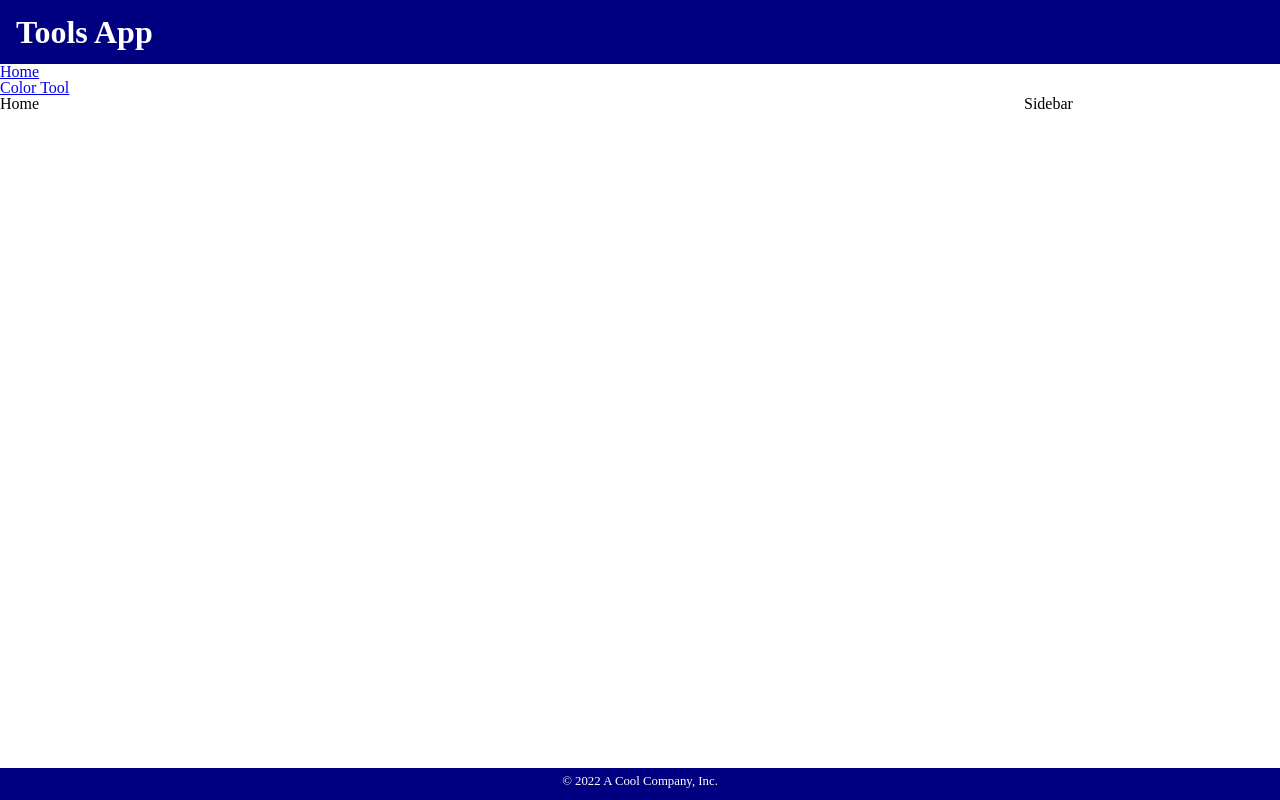
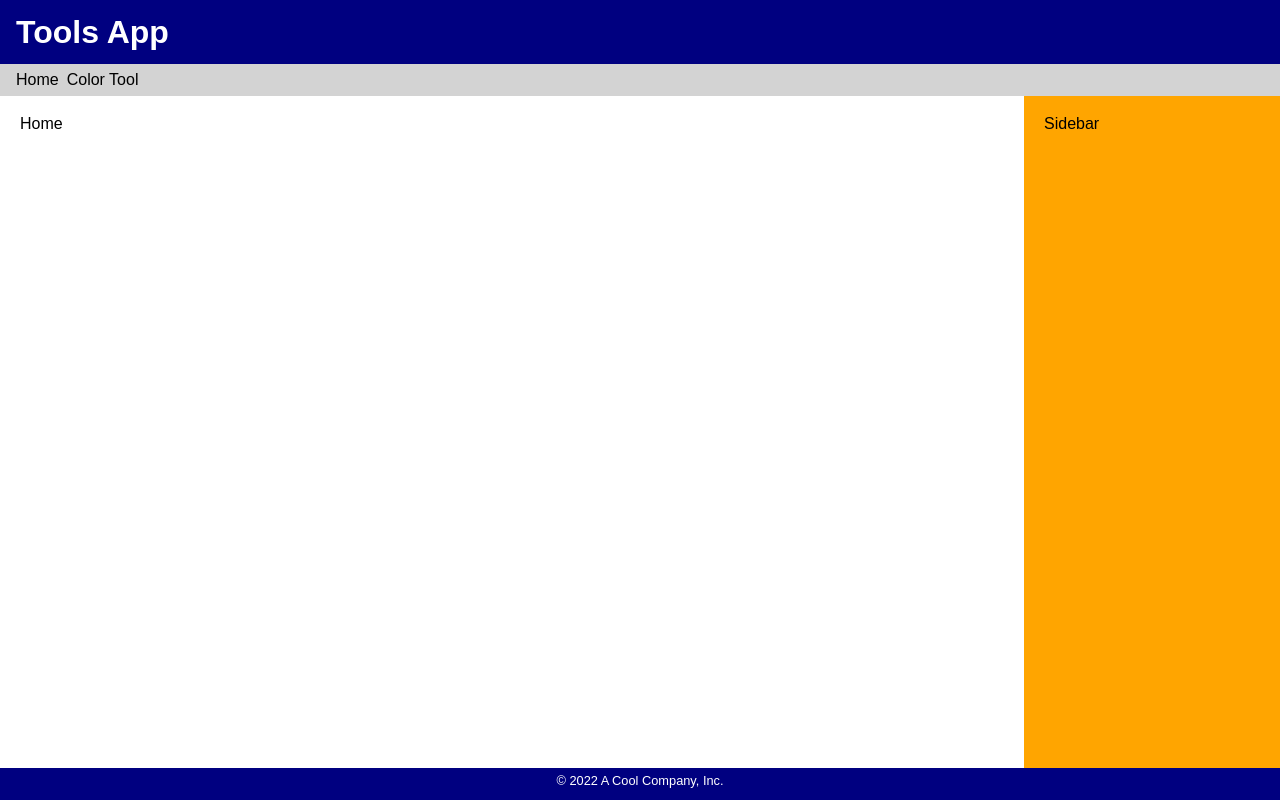
Before and after one commit to t4d-classes/06202022_bootcamp, a JavaScript app in the folder demo-app/: page / in a window 1280 px wide. Built offline with nearby package versions, Linux system fonts and the light colour scheme.

Commit message:
add complete styling demo

```diff
--- a/demo-app/public/index.html
+++ b/demo-app/public/index.html
@@ -27,6 +27,7 @@
     <title>React App</title>
 
     <link rel="stylesheet" href="%PUBLIC_URL%/reset.css" />
+    <link rel="stylesheet" href="%PUBLIC_URL%/site.css" />
   </head>
   <body>
     <noscript>You need to enable JavaScript to run this app.</noscript>
--- /dev/null
+++ b/demo-app/public/site.css
@@ -0,0 +1,3 @@
+body {
+  font-family: Arial, Helvetica, sans-serif;
+}
--- a/demo-app/src/components/Layout.css
+++ b/demo-app/src/components/Layout.css
@@ -33,14 +33,42 @@
 
 #menu {
   grid-area: menu;
+  background-color: lightgray;
+  padding-left: 1rem;
+  display: flex;
+  align-items: center;
 }
+
+.menuBar {
+  list-style-type: none;
+  display: flex;
+}
+
+.menuItem {
+  margin-right: 8px;
+}
+
+.menuItem > a,
+.menuItem > a:visited,
+.menuItem > a:active {
+  color: black;
+  text-decoration: none;
+}
+
+.menuItem > a:hover {
+  text-decoration: underline;
+}
+
 
 #content {
   grid-area: content;
+  padding: 20px;
 }
 
 #sidebar {
   grid-area: sidebar;
+  padding: 20px;
+  background-color: orange;
 }
 
 #page-footer {
--- a/demo-app/src/components/Layout.js
+++ b/demo-app/src/components/Layout.js
@@ -13,9 +13,9 @@ export const Layout = () => {
       </header>
 
       <nav id="menu">
-        <ul>
-          <li><Link to="/">Home</Link></li>
-          <li><Link to="/color-tool">Color Tool</Link></li>
+        <ul className="menuBar">
+          <li className="menuItem"><Link to="/">Home</Link></li>
+          <li className="menuItem"><Link to="/color-tool">Color Tool</Link></li>
         </ul>
       </nav>
 
```
